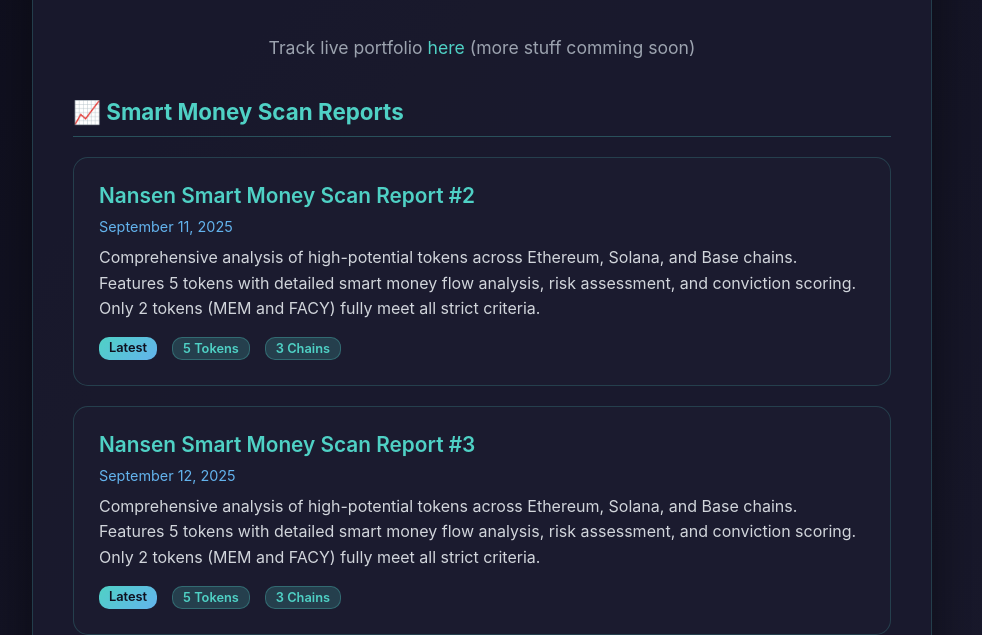
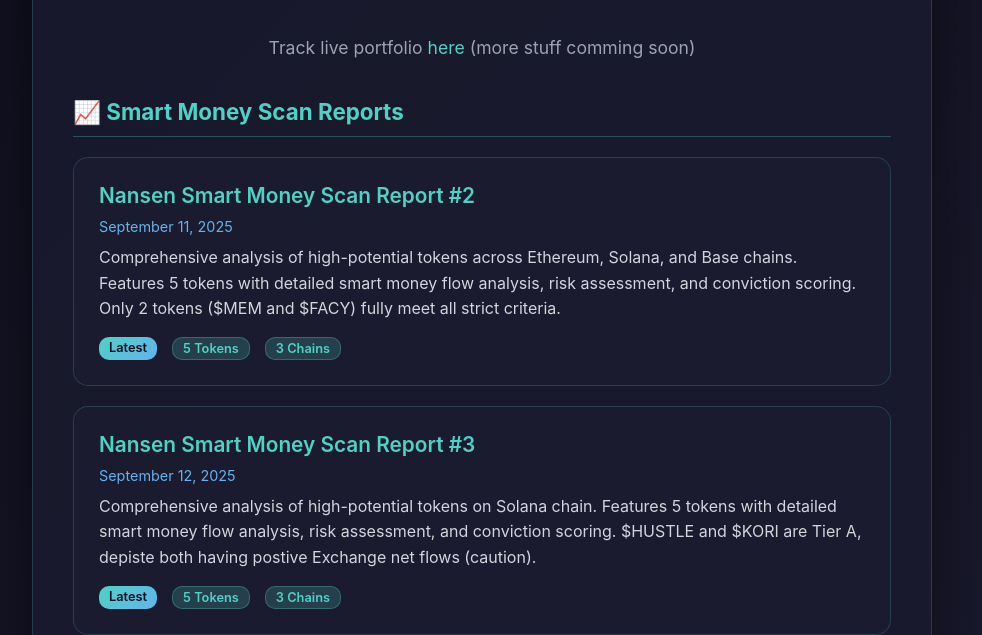
Before and after one commit to 0xseisdefi/exper_defi, a plain HTML site: page index.html in a window 1280 px wide. Shown: the part 165-800 px from the top of the page, without its empty margins (158-1140 px from the left). Drawn offline with Linux system fonts and the light colour scheme.

Commit message:
Update content

```diff
--- a/index.html
+++ b/index.html
@@ -168,7 +168,7 @@
                     <div class="report-description">
                         Comprehensive analysis of high-potential tokens across Ethereum, Solana, and Base chains.
                         Features 5 tokens with detailed smart money flow analysis, risk assessment, and conviction scoring.
-                        Only 2 tokens (MEM and FACY) fully meet all strict criteria.
+                        Only 2 tokens ($MEM and $FACY) fully meet all strict criteria.
                     </div>
                     <div class="report-meta">
                         <span class="badge">Latest</span>
@@ -181,9 +181,9 @@
                     <div class="report-title">Nansen Smart Money Scan Report #3</div>
                     <div class="report-date">September 12, 2025</div>
                     <div class="report-description">
-                        Comprehensive analysis of high-potential tokens across Ethereum, Solana, and Base chains.
+                        Comprehensive analysis of high-potential tokens on Solana chain.
                         Features 5 tokens with detailed smart money flow analysis, risk assessment, and conviction scoring.
-                        Only 2 tokens (MEM and FACY) fully meet all strict criteria.
+                        $HUSTLE and $KORI are Tier A, depiste both having postive Exchange net flows (caution).
                     </div>
                     <div class="report-meta">
                         <span class="badge">Latest</span>
```
Also changed, not shown: nansen_sm_scan_reports/nansen_solana_scan3_sm_report.html (+1 -1 lines).
